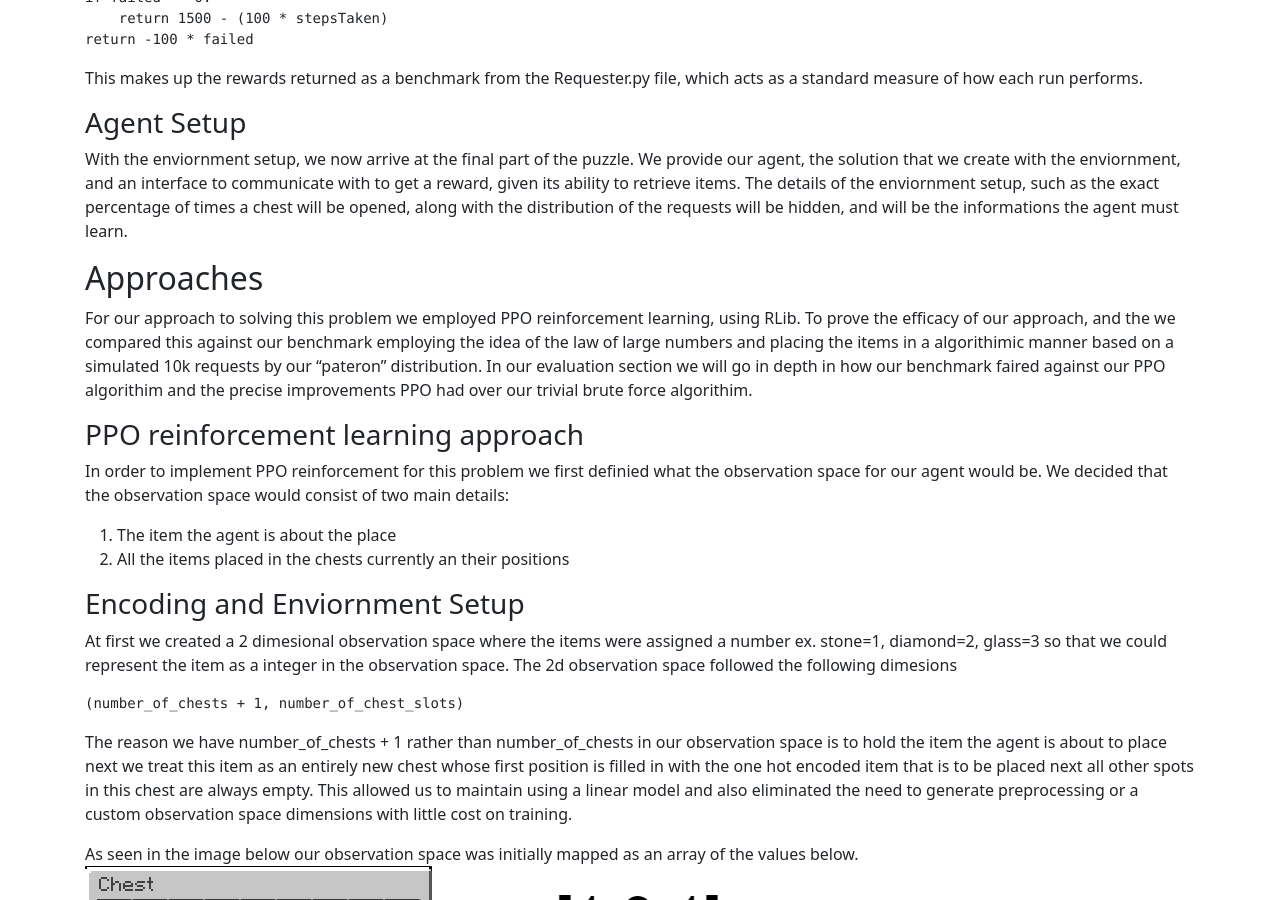
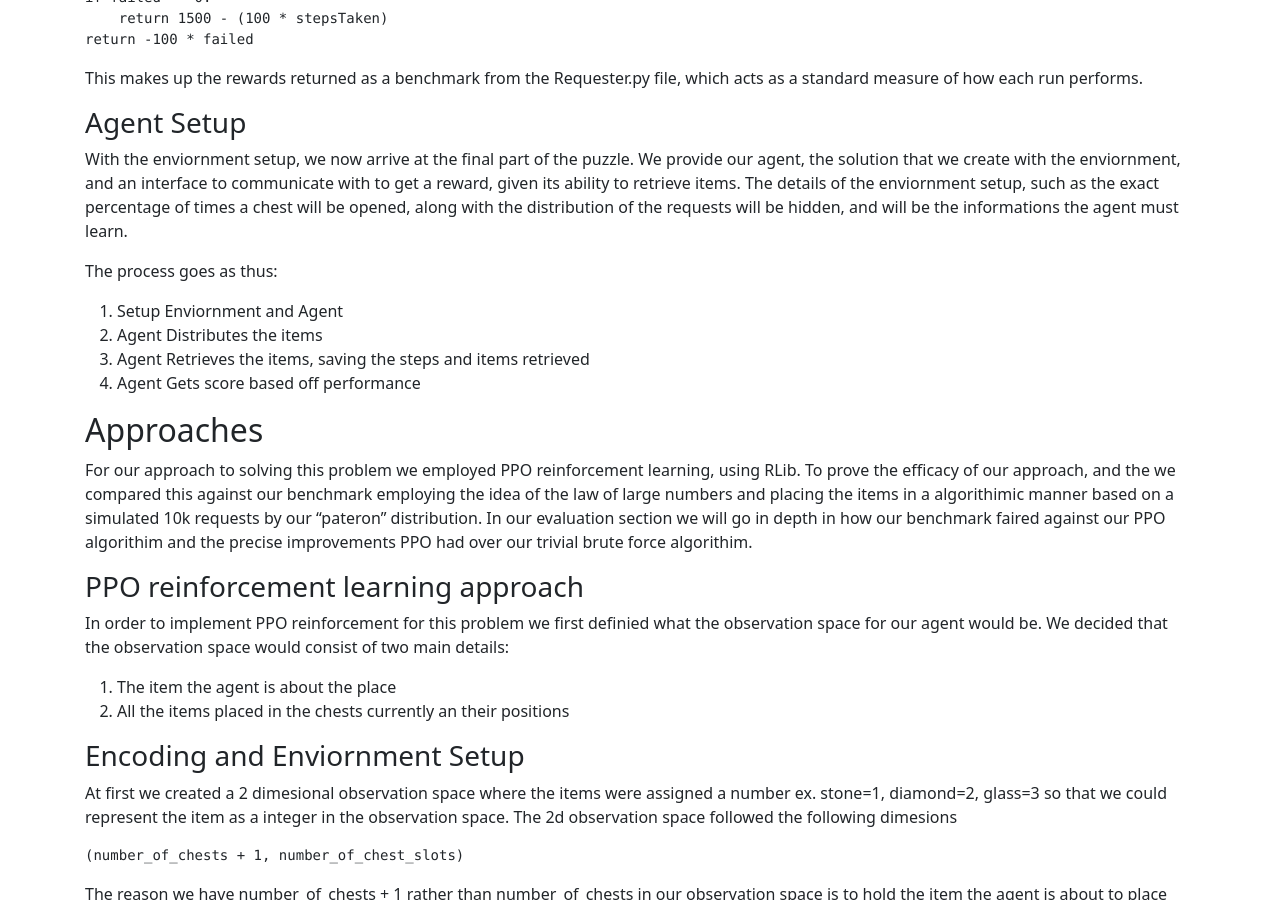
Before and after one commit to burwinliu-zz/LibraryOfAlexandria, a Jekyll site: the page built from docs/final.md, in a window 1280 px wide and 900 px high, scrolled down 2582 px. Built offline with Jekyll 4.4.1, drawn with Linux system fonts in a browser that asks for light colours.

Commit message:
elaborating on agent

```diff
--- a/docs/final.md
+++ b/docs/final.md
@@ -86,6 +86,13 @@ This makes up the rewards returned as a benchmark from the Requester.py file, wh
 
 ### Agent Setup
 With the enviornment setup, we now arrive at the final part of the puzzle. We provide our agent, the solution that we create with the enviornment, and an interface to communicate with to get a reward, given its ability to retrieve items. The details of the enviornment setup, such as the exact percentage of times a chest will be opened, along with the distribution of the requests will be hidden, and will be the informations the agent must learn.
+
+The process goes as thus:
+
+1. Setup Enviornment and Agent
+2. Agent Distributes the items
+3. Agent Retrieves the items, saving the steps and items retrieved
+4. Agent Gets score based off performance
 
 ## Approaches
 For our approach to solving this problem we employed PPO reinforcement learning, using RLib. To prove the efficacy of our approach, and the  we compared this against our benchmark employing the idea of the law of large numbers and placing the items in a algorithimic manner based on a simulated 10k requests by our "pateron" distribution. In our evaluation section we will go in depth in how our benchmark faired against our PPO algorithim and the precise improvements PPO had over our trivial brute force algorithim.
```
